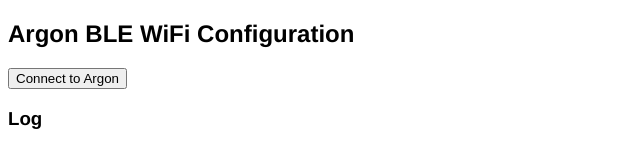
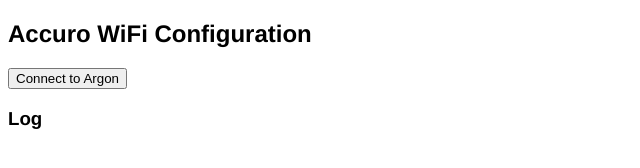
Before and after one commit to winegrenadenz/winegrenadenz.github.io, a plain HTML site: page index.html in a window 1280 px wide. Shown: the whole page, without its empty margins (0-640 px from the left). Drawn offline with Linux system fonts and the light colour scheme.

Commit message:
changed heading to Accuro

```diff
--- a/index.html
+++ b/index.html
@@ -11,7 +11,7 @@
         </style>
     </head>
     <body>
-        <h2>Argon BLE WiFi Configuration</h2>
+        <h2>Accuro WiFi Configuration</h2>
 
         <form id="form_connect">
             <input id="connect_btn" type="submit" value="Connect to Argon">
```
